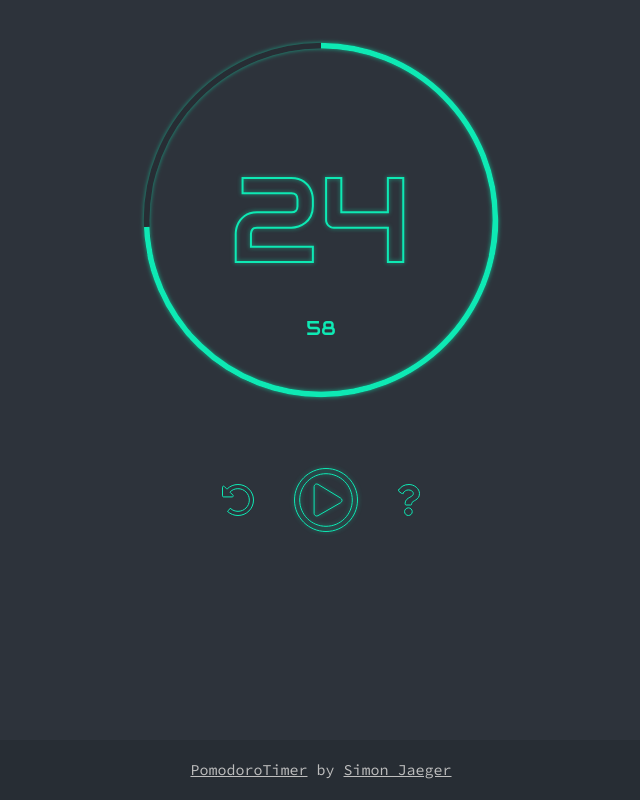
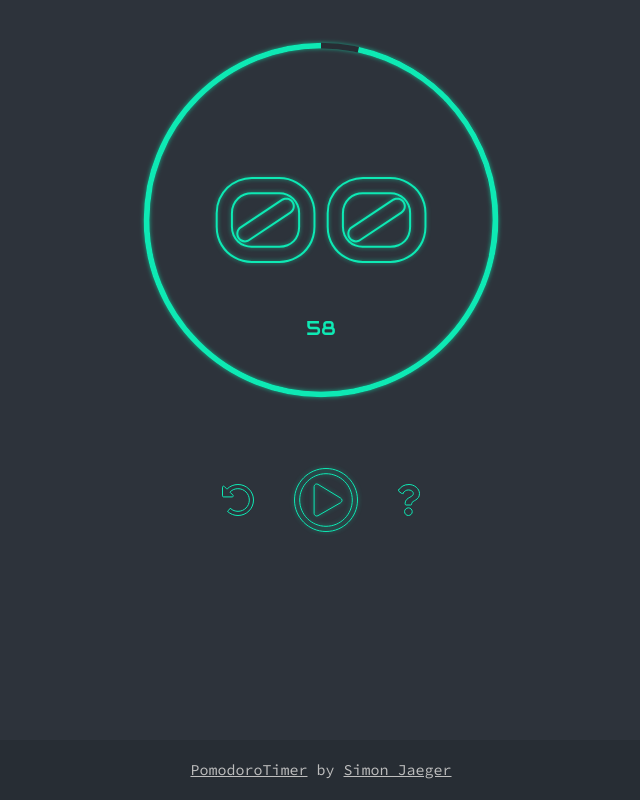
Before and after one commit to simon-jaeger/GlowTimer, a website: page app/index.html in a window 1280 px wide. Both pictures are taken after a click on the button 645 px from the left and 500 px from the top of the page. Shown: the whole page, without its empty margins (319-959 px from the left). Drawn offline with Linux system fonts and the light colour scheme.

Commit message:
js fooling around

```diff
--- a/app/index.html
+++ b/app/index.html
@@ -24,9 +24,9 @@
   <body>
     <div class="layout">
       <main class="main">
-        <div class="timer">
+        <article class="timer">
           <!--TODO: configurable with query string-->
-          <div class="clock">
+          <section class="clock">
             <svg
               class="progressRing"
               viewBox="0 0 128 128"
@@ -52,9 +52,9 @@
             </svg>
             <div class="mins">25</div>
             <div class="secs">00</div>
-          </div>
+          </section>
 
-          <div class="controls">
+          <section class="controls">
             <button class="button" title="Reset">
               <img src="images/reset.svg" alt="Reset" />
             </button>
@@ -64,8 +64,8 @@
             <button class="button" title="Help">
               <img src="images/help.svg" alt="Help" />
             </button>
-          </div>
-        </div>
+          </section>
+        </article>
       </main>
 
       <footer class="footer">
--- a/app/script/main.js
+++ b/app/script/main.js
@@ -1,28 +1,7 @@
-let timer;
-
-const state = {
-  pomodoro: 25,
-  // break: 5,
-  // phase: "pomodoro",
-  phaseEnd: 0,
-};
-
-function startTimer() {
-  state.phaseEnd = Date.now() + state.pomodoro * 60 * 1000;
-  timer = setInterval(() => {
-    const milisecsLeft = state.phaseEnd - Date.now();
-    const mmss = milisecsToMMSS(milisecsLeft);
-    document.title = mmss + " – Pomodoro";
-    $(".mins").textContent = mmss.slice(0, 2);
-    $(".secs").textContent = mmss.slice(3, 5);
-    if (milisecsLeft <= 0) {
-      clearInterval(timer);
-      window.alert("pomodoro over");
-    }
-  }, 1000);
-}
+// TODO: design clean algorithm
 
 // utils
+////////////////////////////////////////////////////////////////////////////////
 const milisecsToMMSS = milisecs => {
   const secs = Math.round(milisecs / 1000);
   const mm = Math.floor(secs / 60);
@@ -31,3 +10,35 @@ const milisecsToMMSS = milisecs => {
 };
 
 const $ = document.querySelector.bind(document);
+
+// main
+////////////////////////////////////////////////////////////////////////////////
+const state = {
+  timer: null,
+  pomodoro: 1 * 60 * 1000,
+  // break: 5,
+  // phase: "pomodoro",
+  phaseEnd: 0,
+};
+
+const $mins = $(".mins");
+const $secs = $(".secs");
+const $ring = $(".progressRing_fill");
+
+function startTimer() {
+  state.phaseEnd = Date.now() + state.pomodoro;
+  state.timer = setInterval(() => {
+    const milisecsLeft = state.phaseEnd - Date.now();
+    const mmss = milisecsToMMSS(milisecsLeft);
+    document.title = mmss + " – Pomodoro";
+    $mins.textContent = mmss.slice(0, 2);
+    $secs.textContent = mmss.slice(3, 5);
+    $ring.style.strokeDashoffset =
+      (1 - state.pomodoro / milisecsLeft) *
+      $ring.getAttribute("stroke-dasharray");
+    if (milisecsLeft <= 0) {
+      clearInterval(timer);
+      window.alert("pomodoro over");
+    }
+  }, 1000);
+}
```
